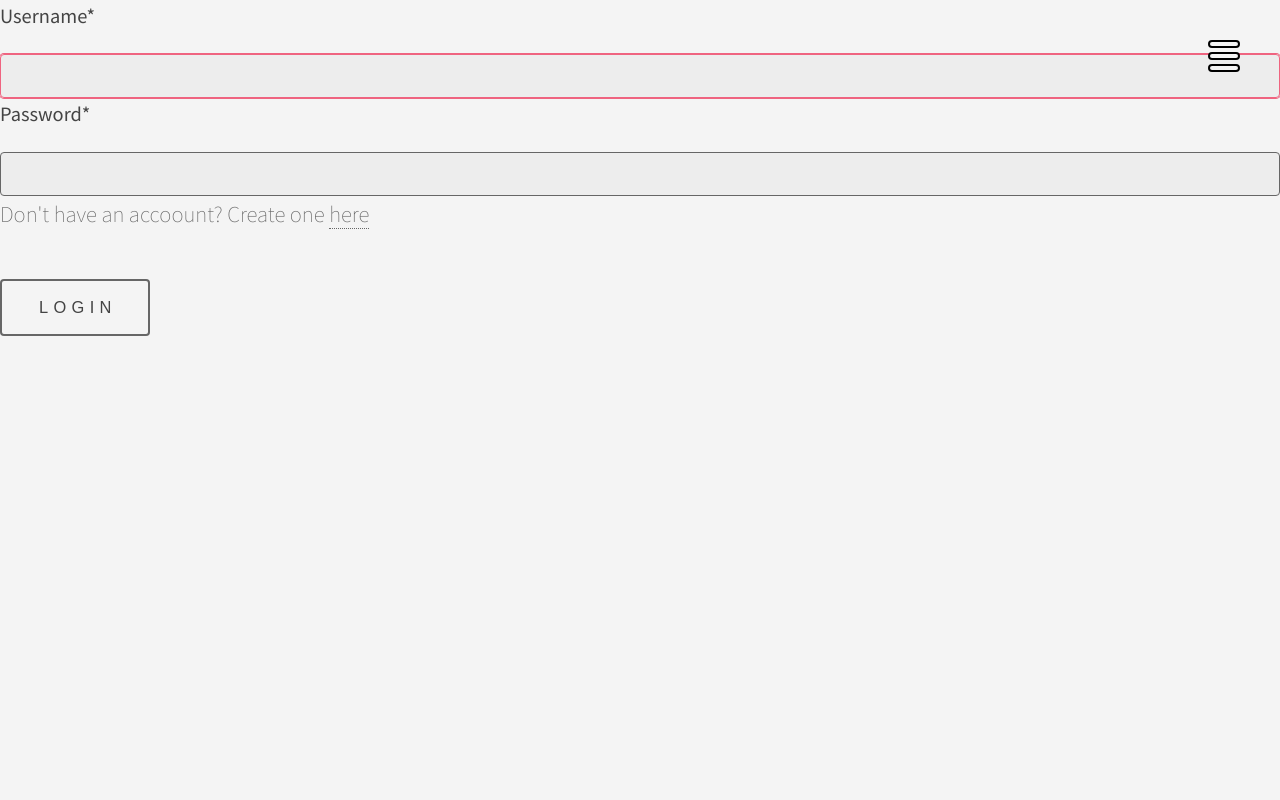
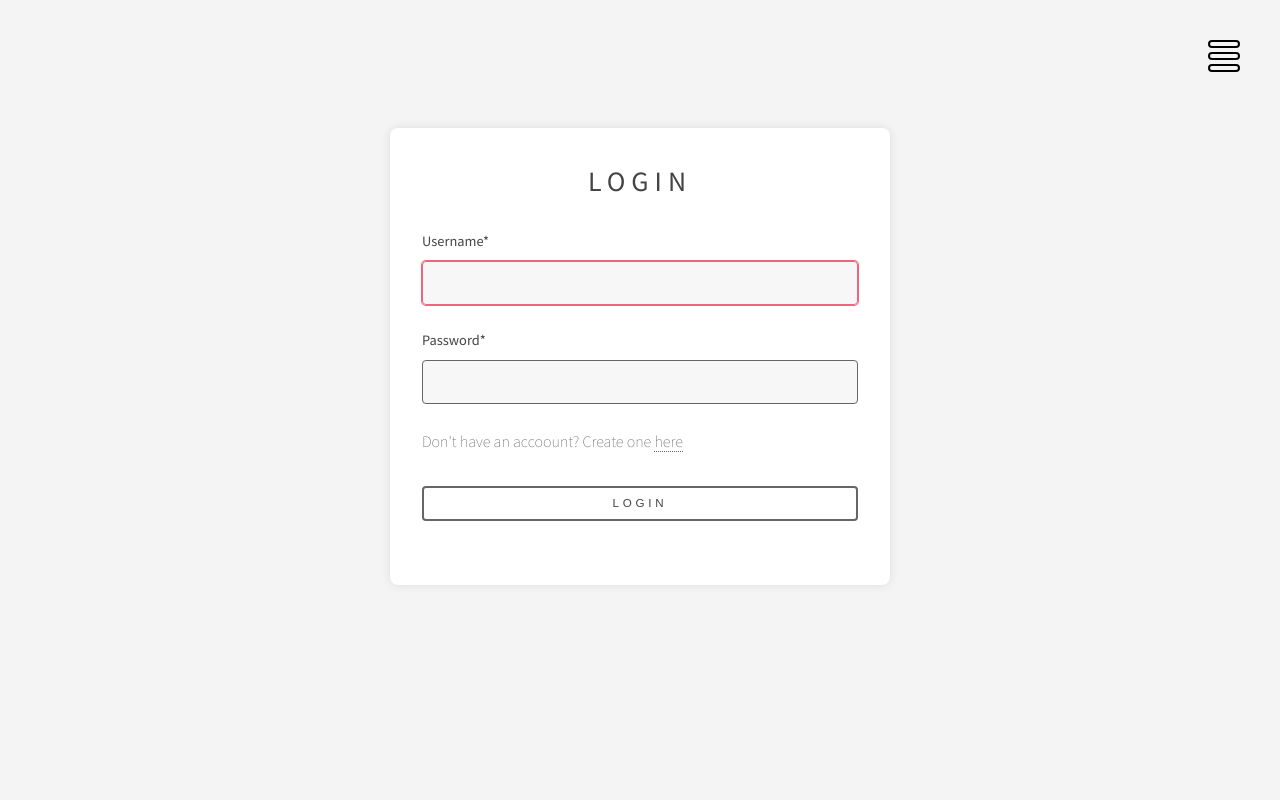
Before and after one commit to D-Mallon/namasdre, a Django app: page /login/ in a window 1280 px wide. Run offline with Django 4.2, Linux system fonts and the light colour scheme; some libraries are stand-ins or nearby versions.

Commit message:
Update login page with improved styling and structure

```diff
--- a/register/templates/registration/login.html
+++ b/register/templates/registration/login.html
@@ -4,10 +4,13 @@
 {% load crispy_forms_tags %}
 
 {% block content %}
+<div class="login-container">
+    <h2>LOGIN</h2>
      <form method="post" class="from-group">
 	{% csrf_token %}
 	{{form|crispy}}
 	<p>Don't have an accoount? Create one <a href="/register">here</a></p>
 	<button type="submit" class="btn btn-success">Login</button>
     </form>
+</div>
 {% endblock %}
--- a/shared/static/shared/css/main.css
+++ b/shared/static/shared/css/main.css
@@ -1913,6 +1913,10 @@ body.is-loading #header.alt .inner {
   color: #666;
 }
 
+/* ************************************************************* */
+/* ******************* Custom Styling ************************** */
+/* ************************************************************* */
+
 /* Register page specific styling */
 .register-container {
   display: flex;
@@ -1945,7 +1949,7 @@ body.is-loading #header.alt .inner {
   border: none;
   border-radius: 4px;
   cursor: pointer;
-  margin-top: 1em;
+  margin-top: 2em; /* Increased margin-top for better spacing */
   display: flex;
   align-items: center;
   justify-content: center;
@@ -1969,26 +1973,15 @@ body.is-loading #header.alt .inner {
   vertical-align: middle;
 } */
 
-body {
-  background-color: #f4f4f4;
-  color: #666666;
-  font-family: "Source Sans Pro", Helvetica, sans-serif;
-  font-size: 17pt;
-  font-weight: 200;
-  line-height: 1.65;
-}
-
-body,
-html {
-  height: 100%;
-  margin: 0;
-}
-
-.container {
-  display: flex;
-  align-items: center;
-  justify-content: center;
-  height: 100%;
+/* Add space between label and input fields */
+.register-container label {
+  display: block;
+  margin-bottom: 0.5em;
+}
+
+/* Add space between input fields */
+.register-container .form-group {
+  margin-bottom: 1.5em; /* Adjust spacing as needed */
 }
 
 /* Additional styling for the medical conditions input */
@@ -2006,3 +1999,57 @@ html {
   margin-top: 1em; /* Adjust the value to increase/decrease space */
   display: block;
 }
+
+/* ************************************************************* */
+/* ******************* Custom Styling ************************** */
+/* ************************************************************* */
+
+/* Login page specific styling */
+.login-container {
+  display: flex;
+  flex-direction: column;
+  align-items: center;
+  justify-content: center;
+  padding: 2em;
+  margin: 10% auto;
+  max-width: 500px;
+  background: #fff;
+  border-radius: 8px;
+  box-shadow: 0 0 10px rgba(0, 0, 0, 0.1);
+}
+
+.login-container h2 {
+  text-align: center;
+  margin-bottom: 1em;
+}
+
+.login-container form {
+  width: 100%;
+}
+
+.login-container .btn-success {
+  background-color: transparent;
+  box-shadow: inset 0 0 0 2px #666666;
+  color: #444444 !important;
+  width: 100%;
+  height: 3em; /* Set a fixed height for the button */
+  border: none;
+  border-radius: 4px;
+  cursor: pointer;
+  margin-top: 2em; /* Increased margin-top for better spacing */
+  display: flex;
+  align-items: center;
+  justify-content: center;
+  padding: 0; /* Remove padding when using Flexbox */
+}
+
+/* Add space between label and input fields */
+.login-container label {
+  display: block;
+  margin-bottom: 0.5em;
+}
+
+/* Add space between input fields */
+.login-container .form-group {
+  margin-bottom: 1.5em; /* Adjust spacing as needed */
+}
```
